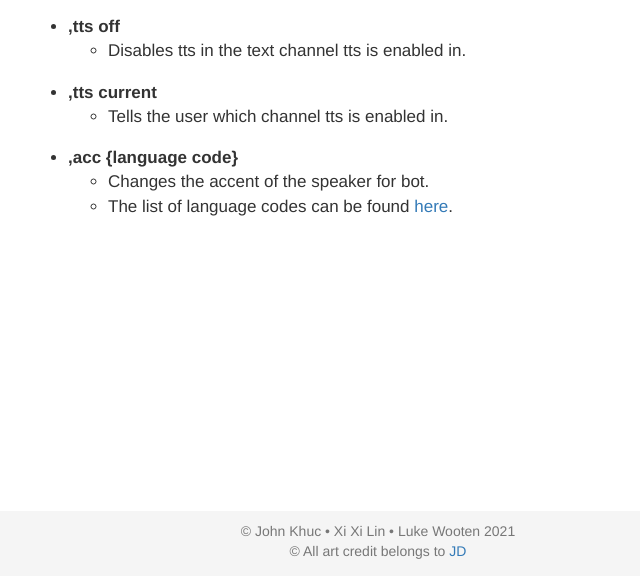
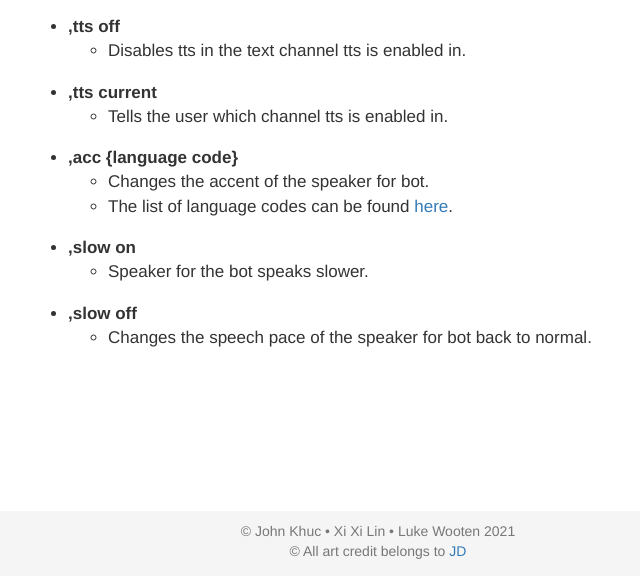
Before and after one commit to linxatwit/Accessibot, a Flask app: page /commands in a window 1280 px wide. Shown: the part 289-865 px from the top of the page, without its empty margins (262-902 px from the left). Run offline with Flask 2, Linux system fonts and the light colour scheme; some libraries are stand-ins or nearby versions.

Commit message:
updated commands

```diff
--- a/templates/commands.html
+++ b/templates/commands.html
@@ -54,6 +54,14 @@
           <li>Changes the accent of the speaker for bot.</li>
           <li>The list of language codes can be found <a href="https://meta.wikimedia.org/wiki/Template:List_of_language_names_ordered_by_code" target="_blank">here</a>.</li>
         </ul>
+        <li style="font-weight: bold;">,slow on</li>
+        <ul class="nested">
+          <li>Speaker for the bot speaks slower.</li>
+        </ul>
+        <li style="font-weight: bold;">,slow off</li>
+        <ul class="nested">
+          <li>Changes the speech pace of the speaker for bot back to normal.</li>
+        </ul>
       </ul>
     </div>
   </div>
```
